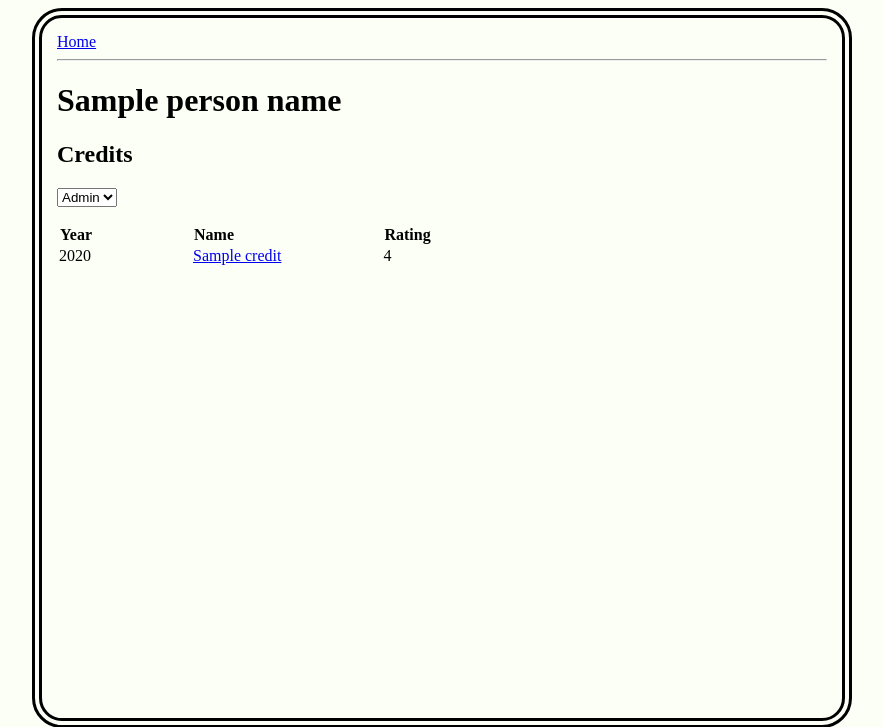
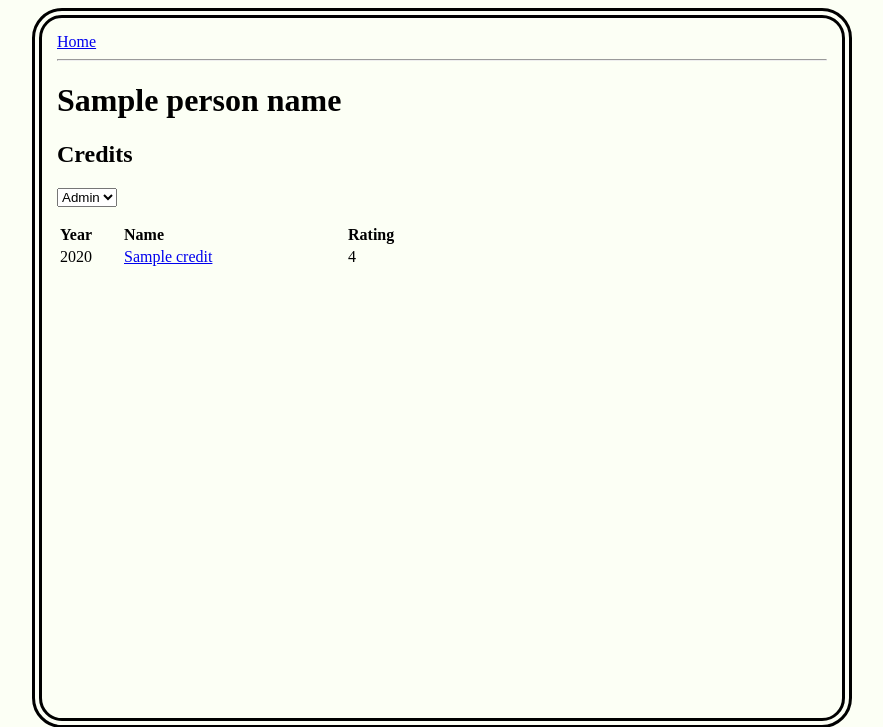
Before and after one commit to smalawi/letterboxd-app, a Flask app: template letterboxd-app/app/templates/person.html in a window 1280 px wide. Shown: the top 727 px of the page, without its empty margins (198-1081 px from the left). Run offline with Flask 2, Linux system fonts and the light colour scheme; the template is opened without the code that fills it: most values are stand-ins (such as "Sample title", 1, 10 or a date in 2020); some libraries are stand-ins or nearby versions.

Commit message:
Prettification

```diff
--- a/letterboxd-app/app/routes.py
+++ b/letterboxd-app/app/routes.py
@@ -13,36 +13,26 @@ def index():
 	results_type = ''
 	search_term = ''
 
-	"""
-	if 'query_results' in session:
-		results = session['query_results']
-		results_type = session['results_type']
-		session.pop('query_results')
-		session.pop('results_type')
-	"""
-
 	if form.validate_on_submit():
-		#flash('query_type {}, search term {}'.format(form.query_type.data, form.search_term.data))
 		if form.query_type.data == 'movie':
-			"""
-			session['results_type'] = 'movie'
-			session['query_results'] = query_movie(form.search_term.data)
-			"""
 			results_type = 'movie'
 			search_term = form.search_term.data
 			results = search_for_movie(search_term)
+			for result in results:
+				result['star_rating'] = (result['rating'] // 2) * '\u2605' + (result['rating'] % 2) * '\u00BD' if result['rating'] else 'No rating'
 		elif form.query_type.data == 'person':
 			results_type = 'person'
 			search_term = form.search_term.data
 			results = search_for_person(search_term)
 		form.search_term.data = ''
-		#return redirect(url_for('index'))
 	return render_template('index.html', form=form, search_term=search_term, results=results, results_type=results_type)
 
 @app.route('/movie/<movie_href>')
 def movie(movie_href):
 	movie_info = get_movie_info(movie_href)
 	movieperson_info = get_movie_persons(movie_href)
+
+	movie_info['star_rating'] = (movie_info['rating'] // 2) * '\u2605' + (movie_info['rating'] % 2) * '\u00BD' if movie_info['rating'] else 'No rating'
 
 	ref = {
 		'actor':			1,
@@ -63,6 +53,9 @@ def person(person_id):
 	person_name = get_person_name(person_id)
 	person_movies_info = get_person_movies(person_id)
 
+	for pm in person_movies_info:
+		pm['star_rating'] = (pm['rating'] // 2) * '\u2605' + (pm['rating'] % 2) * '\u00BD' if pm['rating'] else 'No rating'
+
 	all_credits = [m['role'] for m in person_movies_info]
 	unique_roles = list(set(all_credits))
 	most_common_role = max(set(all_credits), key=all_credits.count)
--- a/letterboxd-app/app/static/styles/style.css
+++ b/letterboxd-app/app/static/styles/style.css
@@ -34,6 +34,10 @@ a:visited {
 	color: blue;
 }
 
+#movie-header {
+	margin-bottom: 10px;
+}
+
 #movie-header h1 {
 	display: inline-block;
 }
@@ -44,8 +48,9 @@ a:visited {
 	padding-left: 8px;
 }
 
-td {
-	padding: 0 100px 0 0;
+#personTable {
+	table-layout: fixed;
+	width: 380px;
 }
 
 th {
@@ -65,6 +70,12 @@ ul {
 	margin: 0; /* Remove margins */
 }
 
+#default-ul {
+	list-style-type: disc;
+	margin-bottom: 1em;
+	padding-left: 30px;
+}
+
 .hidden {
 	display: none;
 }
--- a/letterboxd-app/app/templates/movie.html
+++ b/letterboxd-app/app/templates/movie.html
@@ -2,7 +2,8 @@
 
 {% block content %}
 	<div id="movie-header">
-		<h1>{{ movie_info.movie_name }}</h1><span>({{ movie_info.year }})</span>
+		<h1 style="margin-bottom: 5px;">{{ movie_info.movie_name }}</h1><span>({{ movie_info.year }})</span>
+		<div style="font-size: 25px;">{{ movie_info.star_rating }}</div>
 	</div>
 	<div>
 		<a href="{{ 'https://letterboxd.com/film/{}/'.format(movie_href) }}" target="_blank" rel="noopener noreferrer"><i>See on Letterboxd</i></a>
--- a/letterboxd-app/app/templates/person.html
+++ b/letterboxd-app/app/templates/person.html
@@ -10,18 +10,18 @@
 			{% endfor %}
 		</select>
 	</p>
-	<table>
+	<table id="personTable">
 		<thead>
-			<th>Year</th>
-			<th>Name</th>
-			<th>Rating</th>
+			<th style="width: 60px;">Year</th>
+			<th style="width: 220px;">Name</th>
+			<th style="width: 100px;">Rating</th>
 		</thead>
 		<tbody>
 			{% for credit in person_movies_info %}
 				<tr data-role="{{ credit.role }}" style="display: none">
-					<td>{{ credit.year }}</td>
-					<td><a href="{{ url_for('movie', movie_href=credit.movie_href) }}">{{ credit.movie_name }}</a></td>
-					<td>{{ credit.latest_rating }}</td>
+					<td style="width: 60px;">{{ credit.year }}</td>
+					<td style="width: 220px;"><a href="{{ url_for('movie', movie_href=credit.movie_href) }}">{{ credit.movie_name }}</a></td>
+					<td style="width: 100px;">{{ credit.star_rating }}</td>
 				</tr>
 			{% endfor %}
 		</tbody>
```
Also changed, not shown: letterboxd-app/app/queries.py (+33 -2 lines), letterboxd-app/app/templates/index.html (+15 -4 lines), README.md.
